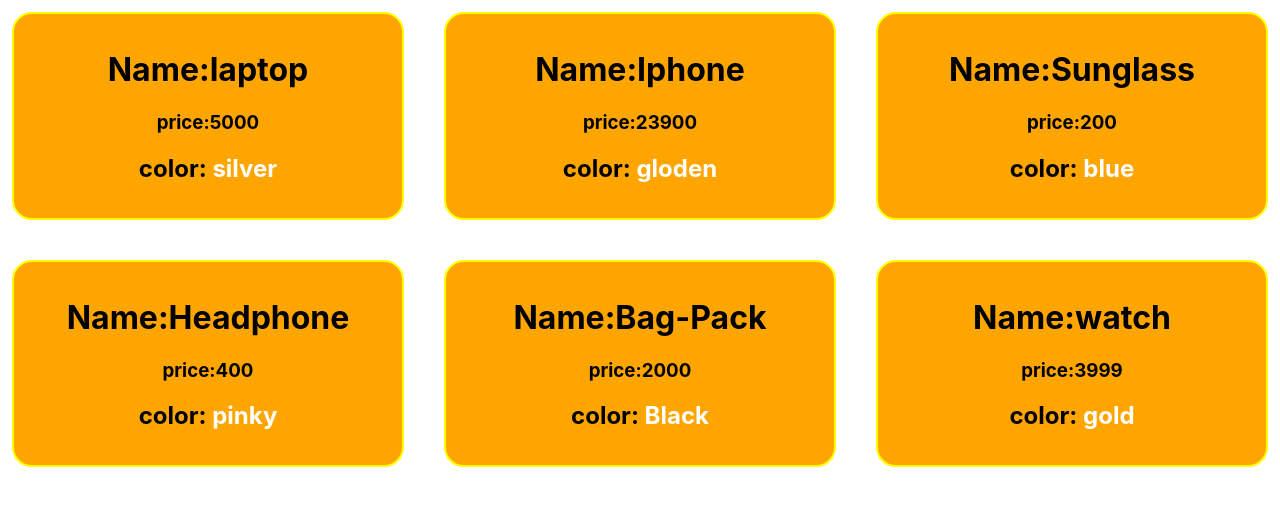
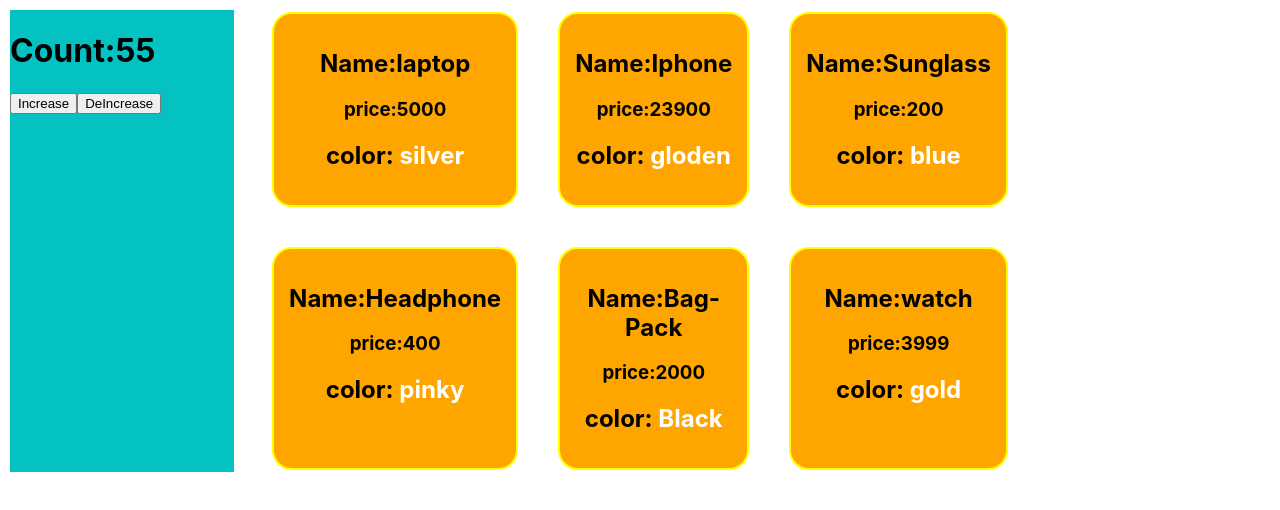
Before and after one commit to SabujMahonto/reactjs-component-recap, a React (Create React App) app: page / in a window 1280 px wide. Shown: the top 510 px of the page. Built offline with nearby package versions, Linux system fonts and the light colour scheme.

Commit message:
change state incriease or decriease

```diff
--- a/src/App.css
+++ b/src/App.css
@@ -3,3 +3,7 @@
   grid-template-columns: repeat(3, 1fr);
   grid-gap: 1rem;
 }
+.counter {
+  margin: 10px;
+  background-color: rgb(5, 194, 194);
+}
--- a/src/App.js
+++ b/src/App.js
@@ -1,5 +1,5 @@
 
-import { Component } from 'react';
+import { Component, useState } from 'react';
 import './App.css';
 
 // product card style
@@ -19,11 +19,13 @@
 function App() {
   return (
     <div className="App">
-      {
-        // Dynamically product show in the UI using  map
-       products.map(p => <Product name= {p.name} price={p.price} color={p.color} ></Product>)
+      {/* counter  */}
+      <Counter></Counter>
 
-       }
+      <section className='App'>
+          {/* Dynamically product show in the UI using  map  */}
+     {products.map(p => <Product name= {p.name} price={p.price} color={p.color} ></Product>)}
+      </section>
 
 
       {/* <Product name="laptop" price="3333" color="silver" ></Product>
@@ -35,6 +37,27 @@
     </div>
   );
 }
+
+
+
+
+// counter component
+function Counter(){
+const [count, setCount] = useState(55);
+
+  const increaseCount = () => setCount(count + 1)
+ const decreaseCount = () => setCount(count - 1)
+
+
+  return (
+    <div className='counter'>
+      <h1>Count:{count}</h1>
+      <button onClick={increaseCount}>Increase</button>
+      <button onClick={decreaseCount}>DeIncrease</button>
+    </div>
+  )
+}
+
 
 // product list
 const products = [
```
